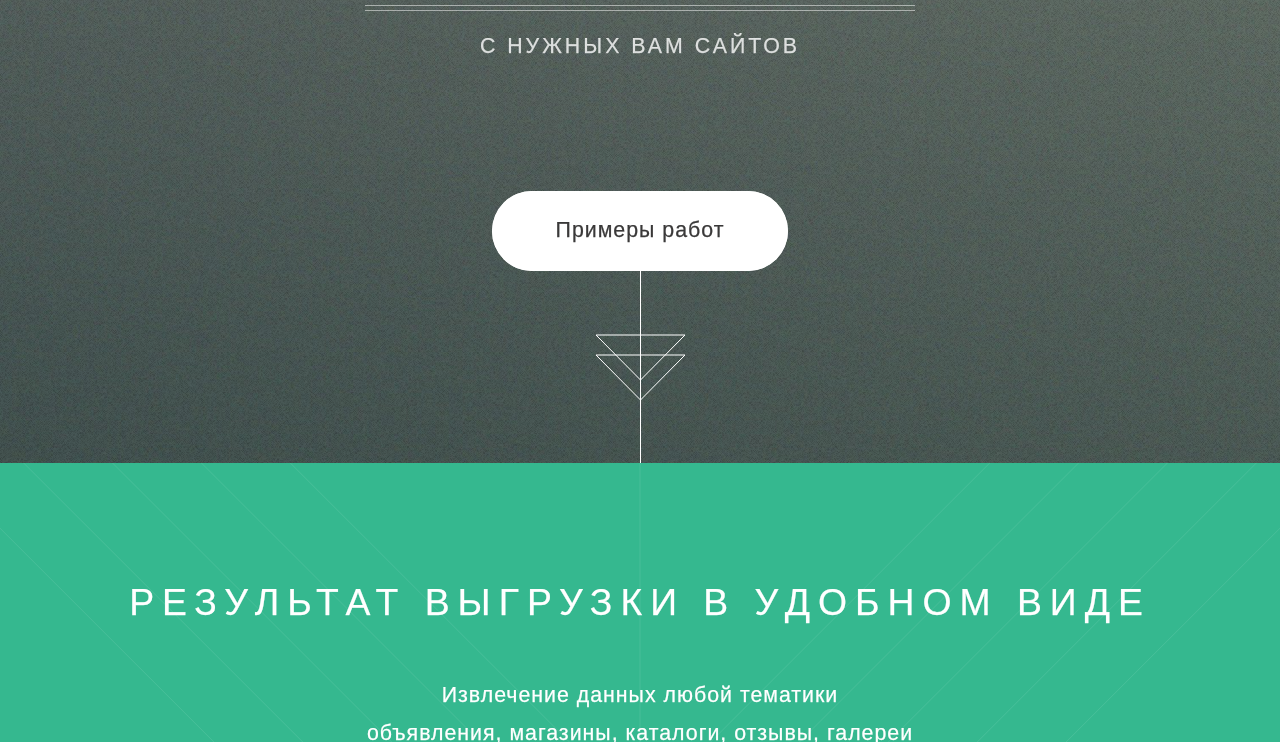
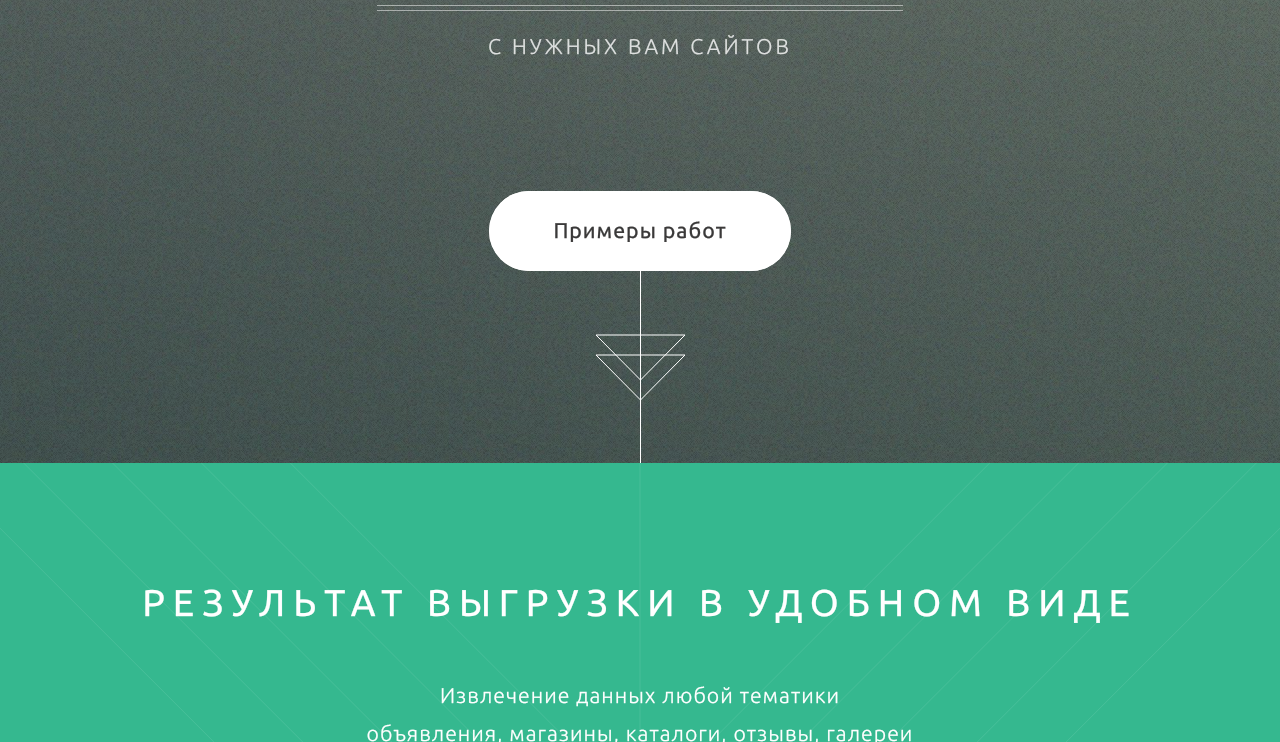
Before and after one commit to flutesa/sites, a plain HTML site: page datainsider/index.html in a window 1280 px wide. Shown: the part 358-1100 px from the top of the page. Drawn offline with Linux system fonts and the light colour scheme.

Commit message:
шрифт SourceSansPro -> Ubuntu

```diff
--- a/datainsider/assets/css/main.css
+++ b/datainsider/assets/css/main.css
@@ -1,4 +1,4 @@
-@import url("http://fonts.googleapis.com/css?family=Ubuntu:300,300italic,400,600&subset=latin,cyrillic,cyrillic-ext");
+@import url("http://fonts.googleapis.com/css?family=Ubuntu:300,300italic,400,600&subset=latin,cyrillic");
 @import url("font-awesome.min.css");
 
 /*
@@ -1316,7 +1316,7 @@
 		background-size: auto, cover;
 		background-position: top left, center 0;
 		background-attachment: fixed, fixed;
-		font-family: 'Source Sans Pro', sans-serif;
+		font-family: Ubuntu, sans-serif;
 		font-size: 18pt;
 		line-height: 1.75em;
 		font-weight: 300;
@@ -1343,7 +1343,7 @@
 		}
 
 	input, textarea, select {
-		font-family: 'Source Sans Pro', sans-serif;
+		font-family: Ubuntu, sans-serif;
 		font-size: 18pt;
 		line-height: 1.75em;
 		font-weight: 300;
```
